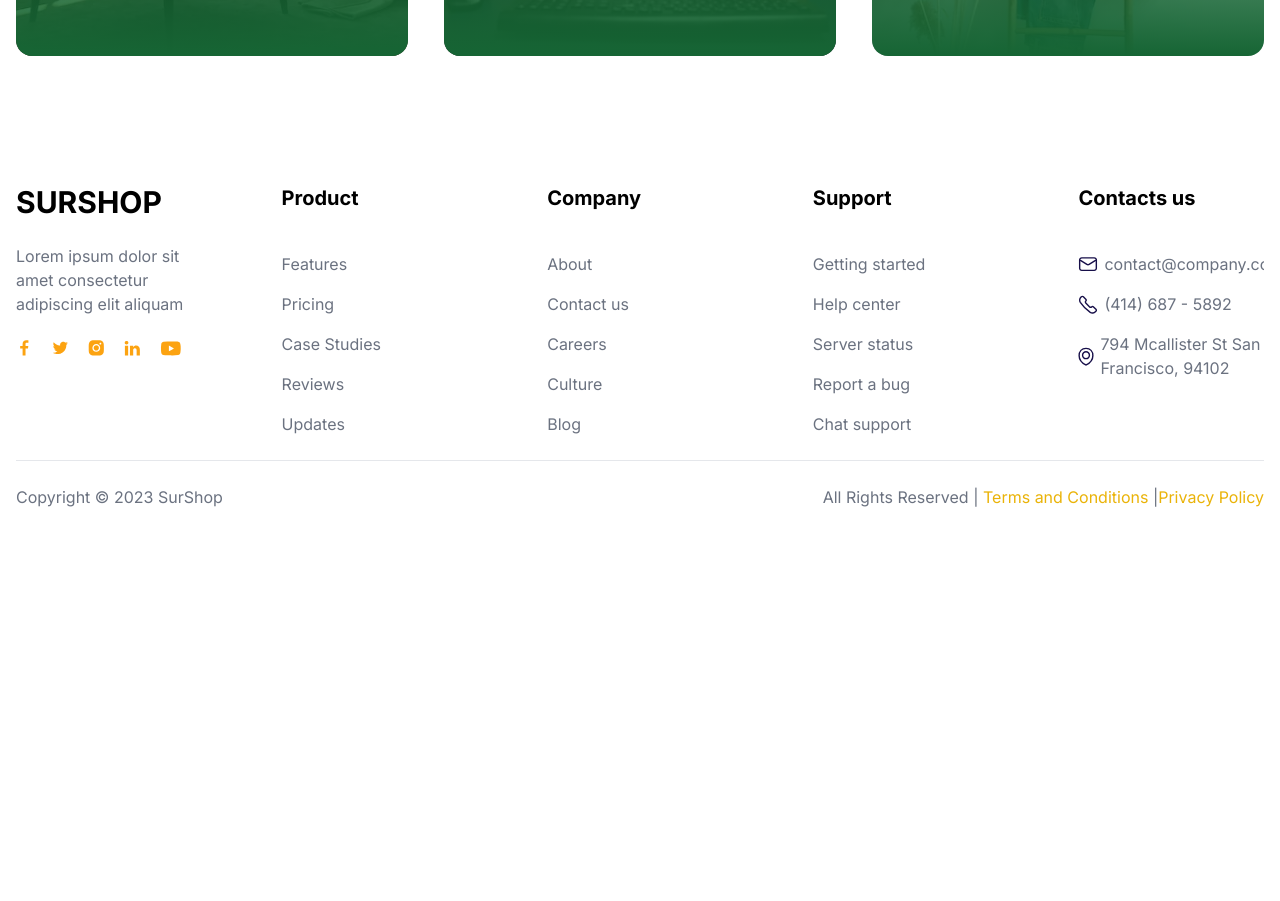
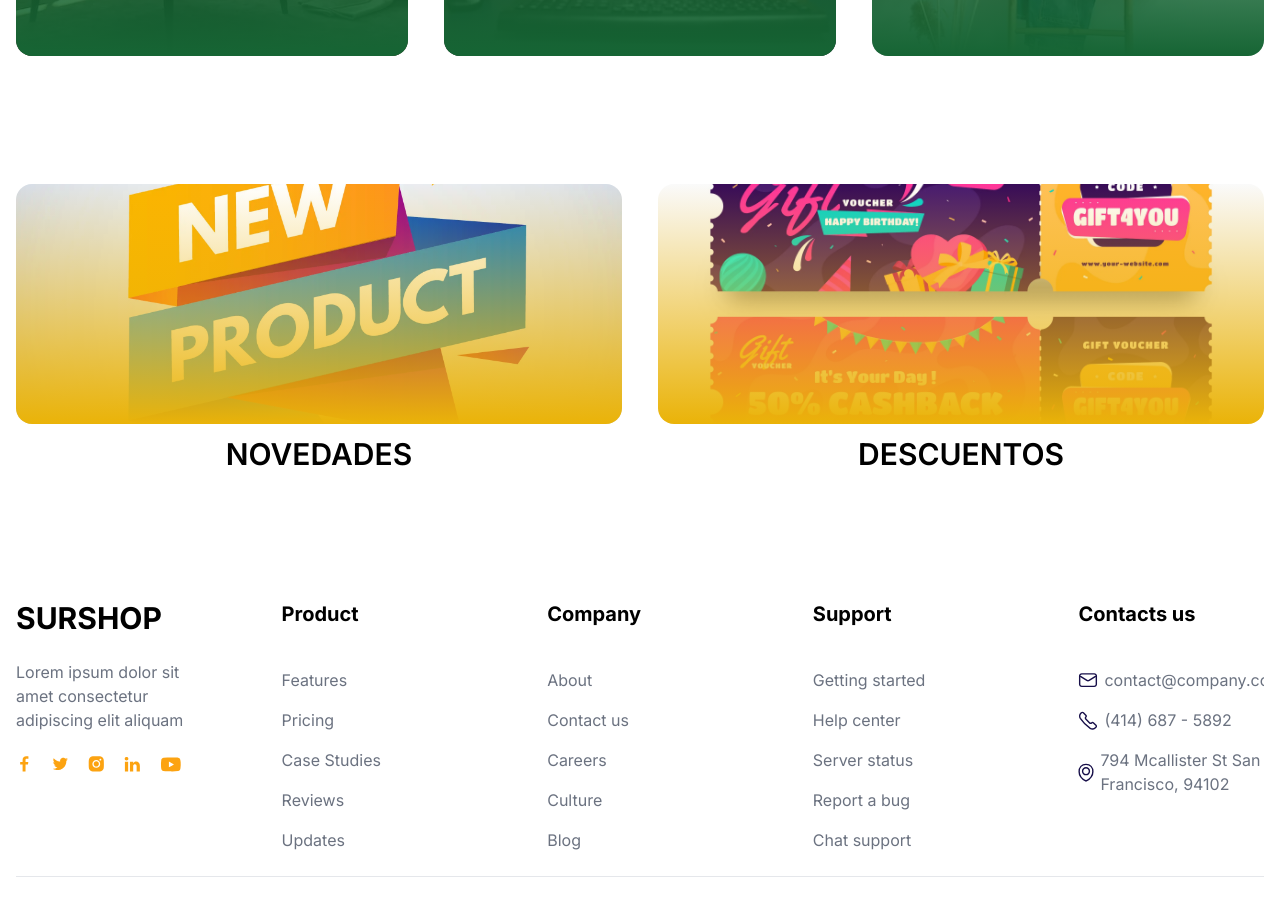
Before and after one commit to No-Country/s12-17-m-csharp-js, a Next.js app in the folder Frontend/ecommerce/: page / in a window 1280 px wide. Shown: the part 1718-2619 px from the top of the page. Before the commit the page ends 2291 px from the top, so only its background shows below. Built offline with nearby package versions, Linux system fonts and the light colour scheme.

Commit message:
feat(ui): add UI of the promos component

```diff
--- /dev/null
+++ b/Frontend/ecommerce/app/components/Promos/Promos.jsx
@@ -0,0 +1,16 @@
+function Promos() {
+  return (
+    <ul className='grid sm:grid-cols-2 gap-9 px-4 py-16'>
+      <li className='grid gap-y-3'>
+        <div className="h-60 relative bg-[url('/assets/promo.webp')] before:absolute before:w-full before:h-full before:bg-gradient-to-t before:from-yellow-500 bg-cover bg-center rounded-2xl before:rounded-2xl"></div>
+        <span className='font-semibold text-center text-3xl uppercase z-10'>Novedades</span>
+      </li>
+      <li className='grid gap-y-3'>
+        <div className="h-60 relative bg-[url('/assets/promo2.webp')] before:absolute before:w-full before:h-full before:bg-gradient-to-t before:from-yellow-500 bg-cover bg-center rounded-2xl before:rounded-2xl"></div>
+        <span className='font-semibold text-center text-3xl uppercase z-10'>Descuentos</span>
+      </li>
+    </ul>
+  )
+}
+
+export default Promos
--- a/Frontend/ecommerce/app/page.jsx
+++ b/Frontend/ecommerce/app/page.jsx
@@ -1,5 +1,6 @@
 import Carousel from './components/Carrusel/Carousel'
 import Categories from './components/Categories/Categories'
+import Promos from './components/Promos/Promos'
 
 export default function Home() {
   let slides = ['/megasale1.png', '/megasale2.png', '/megasale3.png']
@@ -32,6 +33,7 @@ export default function Home() {
         </div>
       </div>
       <Categories />
+      <Promos />
     </div>
   )
 }
```
